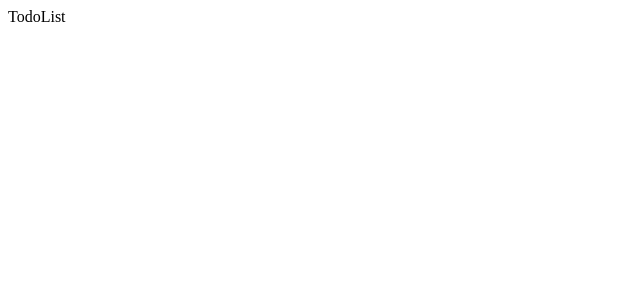
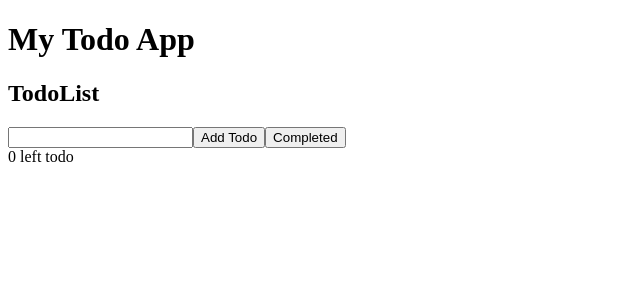
Before and after one commit to becodeorg/hamilton-6-react-intro-Reptilz, a React (Create React App) app in the folder intro-react/: page / in a window 1280 px wide. Shown: the top 300 px of the page, without its empty margins (0-640 px from the left). Built offline with nearby package versions, Linux system fonts and the light colour scheme.

Commit message:
creation composant header

```diff
--- a/intro-react/src/App.js
+++ b/intro-react/src/App.js
@@ -1,9 +1,13 @@
 import React from 'react';
 import TodoList from './TodoList';
+import Header from './Header';
 
 function App() {
   return (
-    <TodoList />
+    <>
+      <Header />
+      <TodoList />
+    </>
   )
 }
 
--- /dev/null
+++ b/intro-react/src/Header.js
@@ -0,0 +1,9 @@
+import React from 'react'
+
+export default function Header() {
+  return (
+    <header>
+        <h1>My Todo App</h1>
+    </header>
+  )
+}
--- a/intro-react/src/TodoList.js
+++ b/intro-react/src/TodoList.js
@@ -2,6 +2,12 @@ import React from 'react'
 
 export default function TodoList() {
   return (
-    <div>TodoList</div>
+    <div className="Todolist">
+      <h2>TodoList</h2>
+      <input type="text" />
+      <button>Add Todo</button>
+      <button>Completed</button>
+      <div>0 left todo</div>
+    </div>
   )
 }
```
Also changed, not shown: intro-react/public/index.html (+0 -23 lines).
